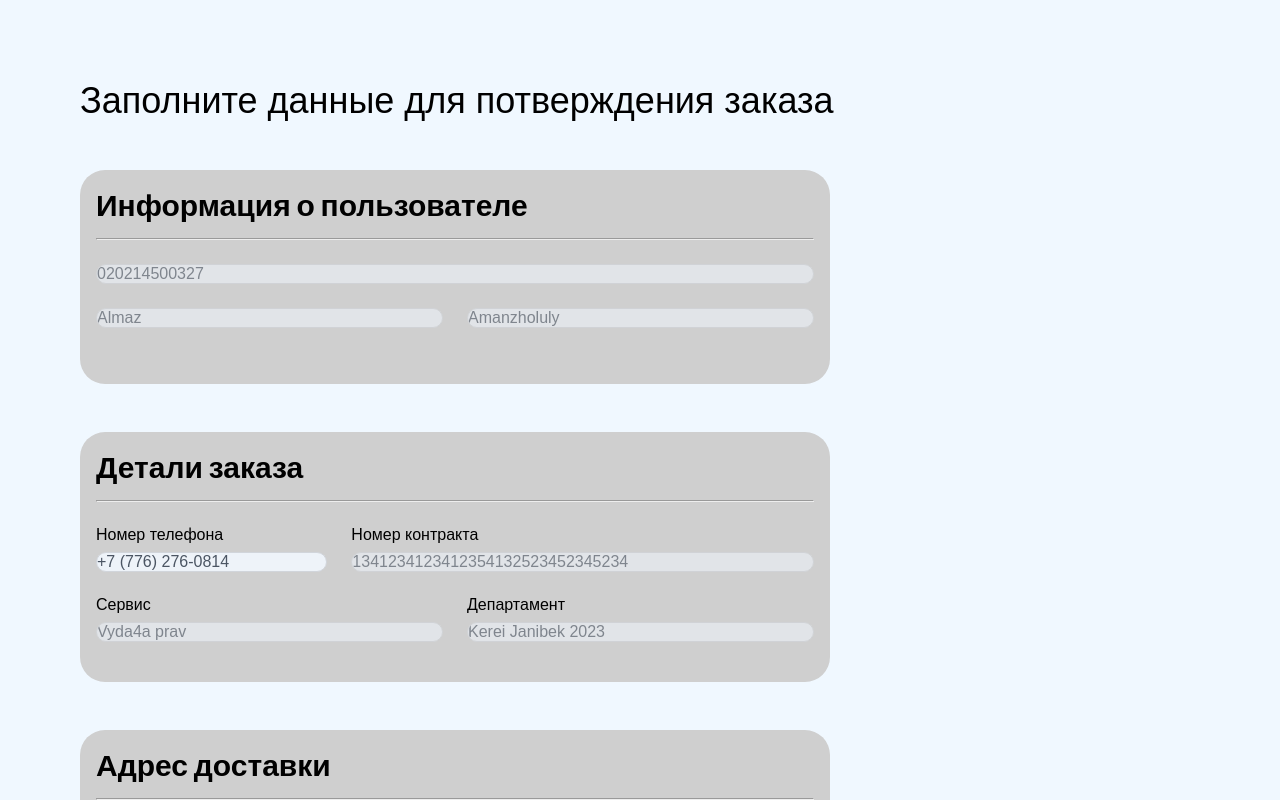
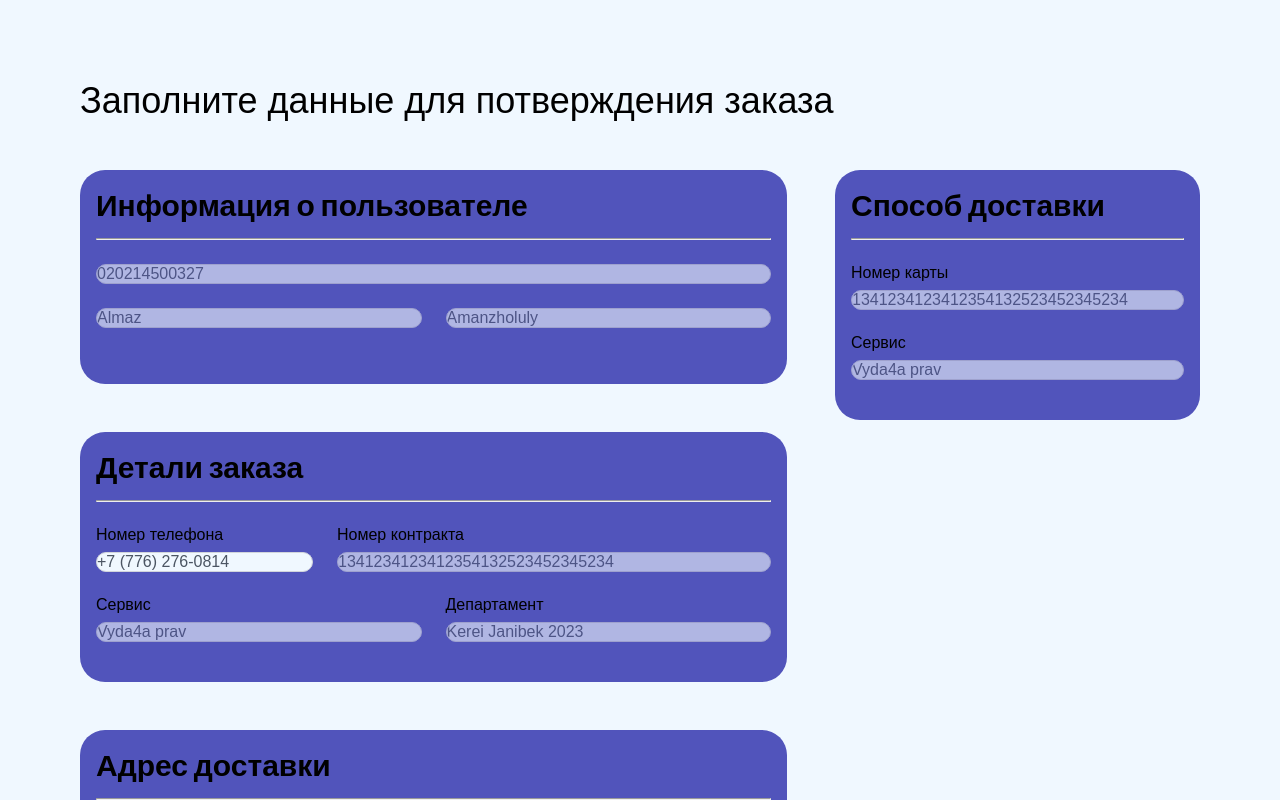
Before and after one commit to Bolizz/Gov, a Vue app: page /getIIN in a window 1280 px wide. Both pictures are taken after typing "5" into the empty fields and a click on the button "Submit". Shown: the top 800 px of the page. Built offline with nearby package versions, Linux system fonts and the light colour scheme; a web font is replaced by a local one.

Commit message:
No chance with color

```diff
--- a/src/assets/base.css
+++ b/src/assets/base.css
@@ -13,7 +13,7 @@
 
   --color-main: #4c4ddc;
   --color-surface: #f5f5ff;
-  --color-border: #cfcfcf;
+  --color-border: #5154bb;
   --color-hover: #3334cc;
   --color-pressed: #21217a;
   --color-focus: rgba(76, 77, 220, 20%);
@@ -33,18 +33,23 @@
   }
 } */
 
-*,
-*::before,
-*::after {
-  box-sizing: border-box;
-  margin: 0;
-  position: relative;
-  font-weight: normal;
+body {
+  background: linear-gradient(-45deg, #ee7752, #e73c7e, #23a6d5, #23d5ab);
+  background-size: 400% 400%;
+  animation: gradient 15s ease infinite;
+  height: 100vh;
 }
 
-body {
-  font-family: (--font-family);
-  /* background-color: var(--color-surface); */
+@keyframes gradient {
+  0% {
+    background-position: 0% 50%;
+  }
+  50% {
+    background-position: 100% 50%;
+  }
+  100% {
+    background-position: 0% 50%;
+  }
 }
 
 hr {
@@ -68,12 +73,10 @@ label {
 }
 
 .input-field {
-  background-color: var(--active);
   border-radius: 31px;
 }
 
 .input-number-field {
-  background-color: var(--active);
   border-radius: 15px;
   max-width: 100px;
 }
--- a/src/views/DocumentComfirmation.vue
+++ b/src/views/DocumentComfirmation.vue
@@ -93,7 +93,28 @@
           </div>
         </div>
       </div>
-      <div class="column-two"></div>
+      <div class="column-two">
+        <div class="user-info">
+          <p class="subhead-topic">Способ доставки</p>
+          <hr />
+          <div class="two-input">
+            <div class="contract">
+              <label for="contract">Номер карты</label>
+              <InputText
+                disabled
+                v-model="contractNumber"
+                class="input-field"
+              />
+            </div>
+          </div>
+          <div class="two-input">
+            <div class="contract">
+              <label for="service">Сервис</label>
+              <InputText disabled v-model="serviceName" class="input-field" />
+            </div>
+          </div>
+        </div>
+      </div>
     </section>
   </div>
 </template>
@@ -126,6 +147,7 @@ const additionalInfo = ref("");
 
 .header__doc-comfirm {
   font-size: 36px;
+  align-items: center;
 }
 .main {
   display: flex;
@@ -145,7 +167,8 @@ const additionalInfo = ref("");
 }
 
 .column-two {
-  width: 470px;
+  width: 100%;
+  max-width: 470px;
 }
 
 .phone-input {
```
